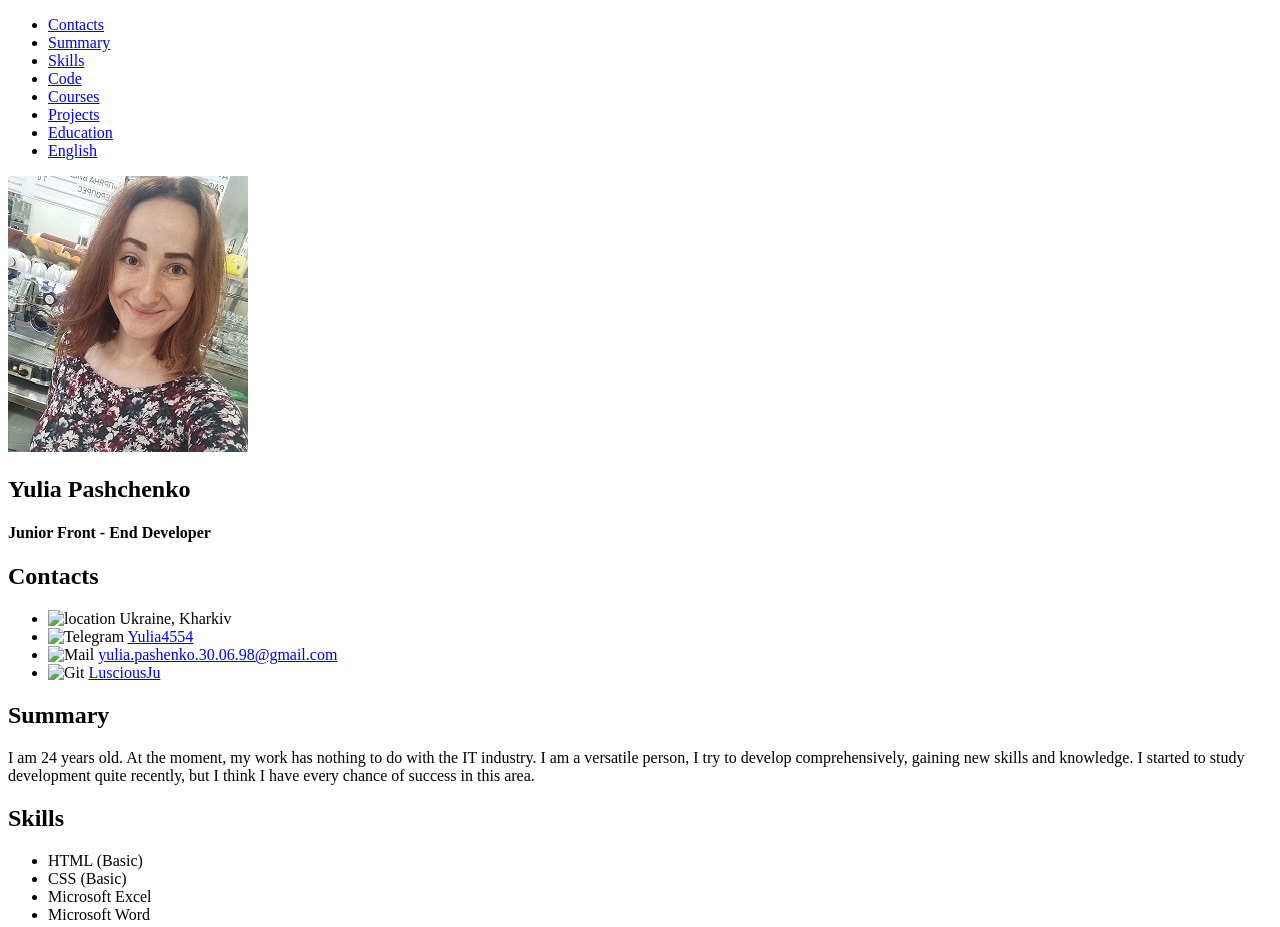
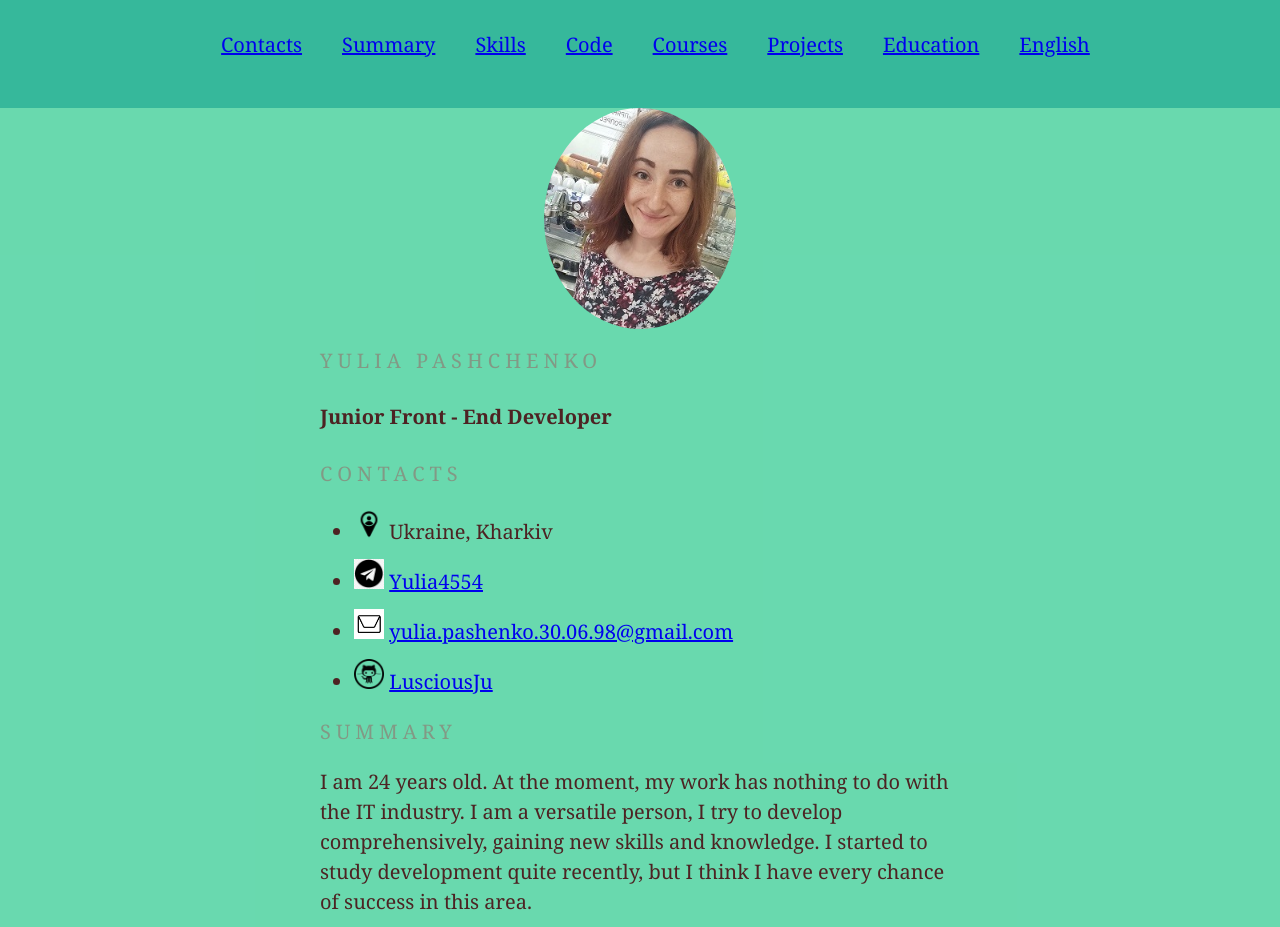
Before and after one commit to LusciousJu/rsschool-cv, a plain HTML site: page index.html in a window 1280 px wide. Shown: the top 927 px of the page. Drawn offline with Linux system fonts and the light colour scheme.

Commit message:
feat: add img and style.css for index.html file

```diff
--- a/style.css
+++ b/style.css
@@ -1,3 +1,140 @@
-body{
+*{
+    box-sizing: border-box;
+}
 
+body {
+  font-family: Georgia, serif;
+  font-size: 20px;
+  font-weight: 400;
+  line-height: 1.5;
+  color: #4d2323;
 }
+
+.section-title {
+  font-size: 20px;
+  font-weight: 400;
+  text-transform: uppercase;
+  letter-spacing: 5px;
+  color: #829985;
+}
+
+.link {
+  text-decoration: none;
+  color: #829985;
+  transition: color 0.5s;
+}
+
+.link:hover {
+  color: #5d7260;
+}
+
+body {
+  display: flex;
+  flex-direction: column;
+  justify-content: space-between;
+  align-items: center;
+  min-height: 100vh;
+  margin: 0;
+  padding: 0;
+  background-color: rgb(54, 184, 155);
+}
+
+.main-container {
+  display: flex;
+  flex-wrap: wrap;
+  background-color: rgba(139, 240, 189, 0.596);
+}
+
+.contact {
+  width: 30px;
+  height: 30px;
+}
+
+.section {
+  margin-left: auto;
+  margin-right: auto;
+  width: 50%;
+}
+
+footer {
+    background-color: rgb(51, 172, 156);
+    font: black;
+    position: center;
+    width: 20%;
+    padding: 20px 100px;
+    margin-left: 0.7%;
+    display: flex;
+    justify-content: center;
+    align-items:baseline;
+    flex-direction:column;
+    margin-top: 15px;
+    height: 30px;
+    display: inline-block;
+}
+
+.container {
+  max-width: 1440px;
+  margin: 0 auto;
+}
+
+.nav-list {
+  display: flex;
+  justify-content: space-around;
+  align-items: center;
+  list-style: none;
+}
+
+.nav-link {
+  padding: 0 20px;
+  line-height: 50px;
+}
+
+.nav-link:hover {
+  background-color: rgba(255, 94, 0, 0.384);
+  transition: .5s;
+}
+
+img {
+  object-fit: cover;
+  object-position: 50% 50%;
+}
+
+.section-item a {
+  color: #829985;
+  text-decoration: none;
+  transition: color 0.5s;
+}
+
+.section-item a:hover {
+  color: #4d2323;
+}
+
+@media (max-width: 768px) {
+  .section {
+    width: 100%;
+  }
+}
+
+li{
+    margin-left: -1%;
+    margin-bottom: 2%;
+    padding: 10 10px;
+}
+
+.profile-logo{
+  border-radius: 100%;
+  width: 30%;
+  max-width: 100%;
+  height: 30%;
+  display: block;
+  margin-left: auto;
+  margin-right: auto;
+}
+
+  .rss {
+    width: 121px;
+    height: 45px;
+    background-image: url("./assets/svg/rss.svg");
+    background-size: contain;
+    background-repeat: no-repeat;
+  }
```
Also changed, not shown: img/cvs-logo-jpeg.ico (added), img/git.ico (added), img/mail.ico (added), img/map.ico (added), img/phone-icon-11549498584attf3ik674.ico (added), img/rs_school_js.svg (added), img/telega.ico (added).
